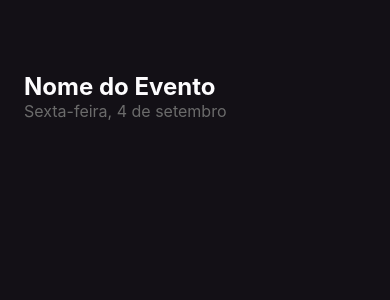
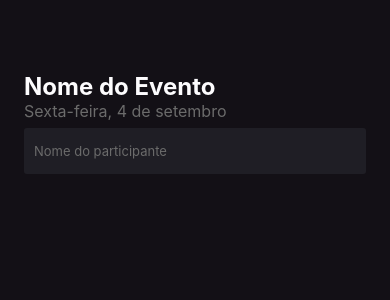
Before and after one commit to mauriciocosta404/iAmHere-react-native, a React Native app: screen / in a window 390 px wide. Shown: the top 300 px of the page. Built offline with nearby package versions, Linux system fonts and the light colour scheme.

Commit message:
feat:trabalhando com o textInput

```diff
--- a/src/screens/Home/index.tsx
+++ b/src/screens/Home/index.tsx
@@ -1,4 +1,4 @@
-import { Text,View } from "react-native"
+import { Text,View,TextInput} from "react-native"
 import { Styles } from "./styles"
 
 export default function Home(){
@@ -6,6 +6,7 @@ export default function Home(){
     <View style={Styles.container}>
       <Text style={Styles.eventName}>Nome do Evento</Text>
       <Text style={Styles.eventDate}>Sexta-feira, 4 de setembro</Text>
+      <TextInput style={Styles.input} placeholder="Nome do participante" placeholderTextColor='#6b6b6b'/>
     </View>
   )
 }
--- a/src/screens/Home/styles.ts
+++ b/src/screens/Home/styles.ts
@@ -15,5 +15,14 @@ export const Styles=StyleSheet.create({
     eventDate:{
       color:'#6b6b6b',
       fontSize:16
+    },
+    input:{
+        height:46,
+        backgroundColor:'#1f1e25',
+        borderRadius:3,
+        color:'#fdfcfe',
+        marginTop:7,
+        padding:10,
+        fontSize:13,
     }
   });
```
